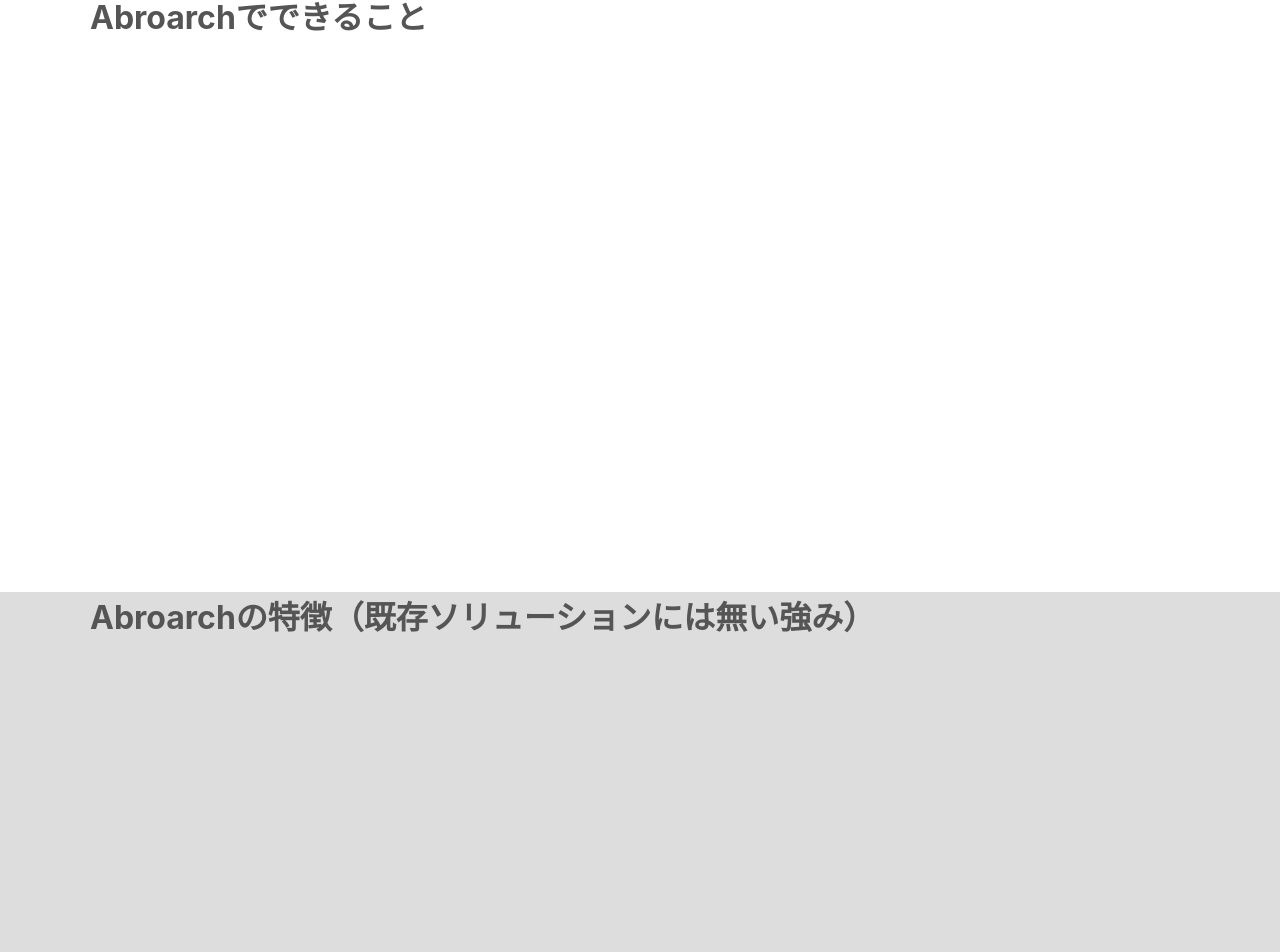
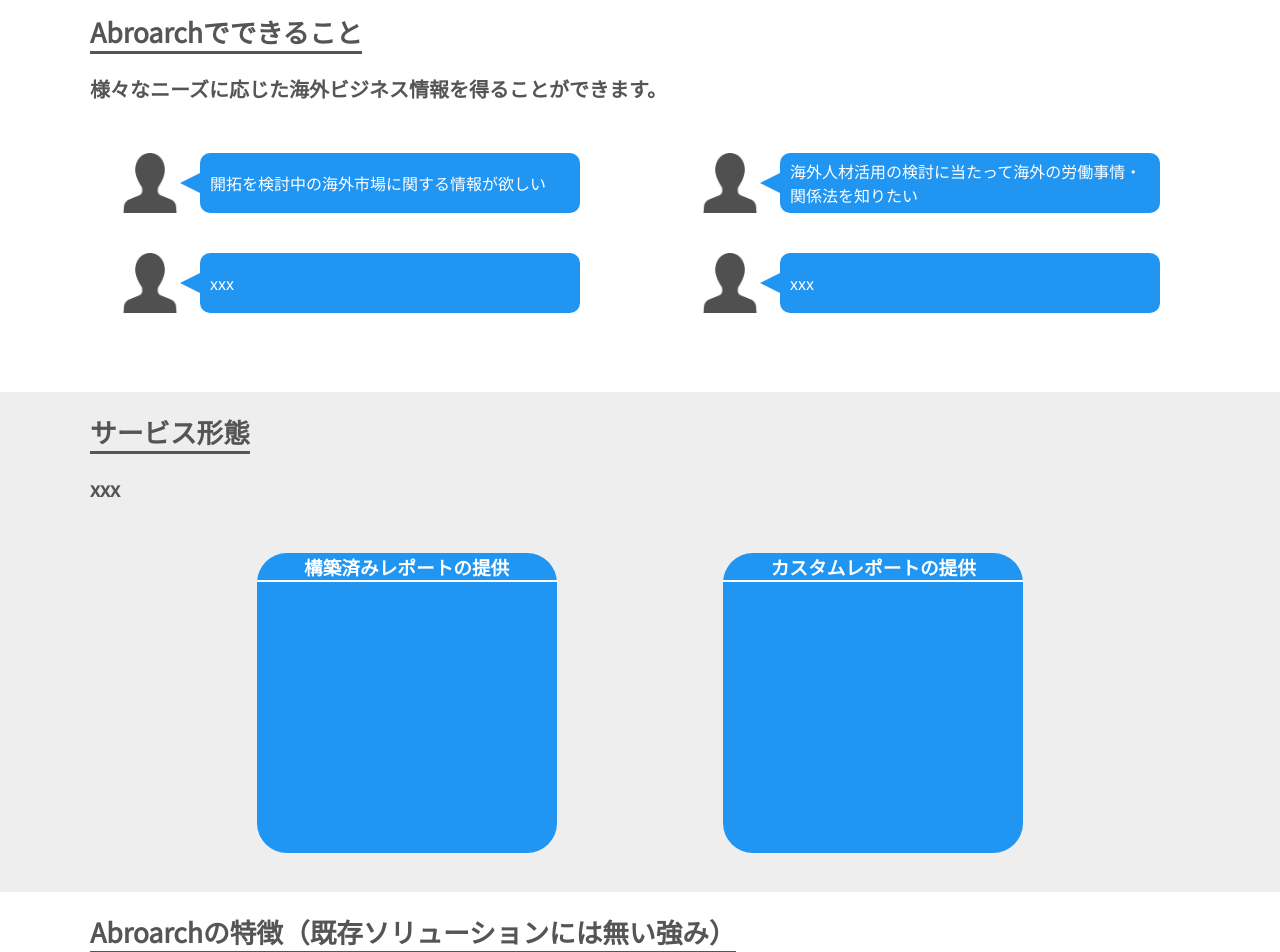
Before and after one commit to YokoMasa/abroarch-poc, a Nuxt app: page / in a window 1280 px wide. Shown: the part 688-1640 px from the top of the page. Built offline with nearby package versions, Linux system fonts and the light colour scheme.

Commit message:
added things

```diff
--- a/layouts/default.vue
+++ b/layouts/default.vue
@@ -18,8 +18,7 @@
 <style lang="scss">
 
 html {
-  font-family: 'Source Sans Pro', -apple-system, BlinkMacSystemFont, 'Segoe UI',
-    Roboto, 'Helvetica Neue', Arial, sans-serif;
+  font-family: 'Noto Sans JP', sans-serif;
   font-size: 16px;
   word-spacing: 1px;
   -ms-text-size-adjust: 100%;
--- a/nuxt.config.js
+++ b/nuxt.config.js
@@ -12,7 +12,8 @@
       { hid: 'description', name: 'description', content: process.env.npm_package_description || '' }
     ],
     link: [
-      { rel: 'icon', type: 'image/x-icon', href: '/favicon.ico' }
+      { rel: 'icon', type: 'image/x-icon', href: '/favicon.ico' },
+      { rel: 'stylesheet', href: 'https://fonts.googleapis.com/css2?family=Noto+Sans+JP&display=swap' }
     ]
   },
   /*
--- a/pages/index.vue
+++ b/pages/index.vue
@@ -14,27 +14,78 @@
 
     <div class="serviceOverview">
       <div class="content">
-        <h1>Abroarchでできること</h1>
+        <div class="headline">Abroarchでできること</div>
+        <p>様々なニーズに応じた海外ビジネス情報を得ることができます。</p>
+
+        <div class="issueList">
+
+          <div class="issue">
+            <img class="issue-person" src="~/assets/person.png">
+            <div class="speach">
+              <div class="speach-bubble">開拓を検討中の海外市場に関する情報が欲しい</div>
+            </div>
+          </div>
+
+           <div class="issue">
+            <img class="issue-person" src="~/assets/person.png">
+            <div class="speach">
+              <div class="speach-bubble">海外人材活用の検討に当たって海外の労働事情・関係法を知りたい</div>
+            </div>
+          </div>
+
+           <div class="issue">
+            <img class="issue-person" src="~/assets/person.png">
+            <div class="speach">
+              <div class="speach-bubble">xxx</div>
+            </div>
+          </div>
+
+           <div class="issue">
+            <img class="issue-person" src="~/assets/person.png">
+            <div class="speach">
+              <div class="speach-bubble">xxx</div>
+            </div>
+          </div>
+
+        </div>
+
+        <p></p>
+
       </div>
     </div>
 
-    <div class="serviceOverview" style="background: #ddd">
+    <div class="plans" style="background: #eee">
       <div class="content">
-        <h1>Abroarchの特徴（既存ソリューションには無い強み）</h1>
+        <div class="headline">サービス形態</div>
+        <p>xxx</p>
+        <div class="plansWrapper">
+          <div class="plan">
+            <p class="plan-name">構築済みレポートの提供</p>
+          </div>
+          <div class="plan">
+            <p class="plan-name">カスタムレポートの提供</p>
+          </div>
+        </div>
       </div>
     </div>
 
-    <div id="form" class="serviceOverview">
+    <div class="serviceOverview">
       <div class="content">
-        <h1>事前登録フォーム</h1>
-        google formsでメールアドレス入力？
+        <div class="headline">Abroarchの特徴（既存ソリューションには無い強み）</div>
       </div>
     </div>
 
-    <div class="serviceOverview" style="background: #ddd">
+    <div id="form" class="serviceOverview" style="background: #eee">
       <div class="content">
-        <h1>Creww協賛について</h1>
-        不要？
+        <div class="headline">事前登録フォーム</div>
+        <p>google formsでメールアドレス入力？</p>
+      </div>
+    </div>
+
+    <div class="serviceOverview">
+      <div class="content">
+        <div class="headline">Creww協賛について</div>
+        <p>不要？</p>
       </div>
     </div>
 
@@ -47,10 +98,15 @@
 }
 </script>
 
-<style lang="scss">
+<style scoped lang="scss">
 $primary: #2195f2;
 $primaryLight: #6ec5ff;
 $primaryDark: #0068bf;
+
+p {
+  font-size: 15pt;
+  font-weight: 600;
+}
 
 .content {
   max-width: 1100px;
@@ -64,6 +120,58 @@
   flex-direction: column;
   justify-content: center;
   align-items: center;
+}
+
+.headline {
+  display: inline-block;
+  margin: 20px 0;
+  font-size: 20pt;
+  font-weight: 700;
+  border-bottom: solid 3px #555 ;
+}
+
+.issueList {
+  display: flex;
+  flex-wrap: wrap;
+  align-items: center;
+  justify-content: space-between;
+  margin: 30px;
+}
+
+.issue {
+  display: flex;
+  align-items: center;
+  margin: 20px 0;
+
+  &-person {
+    width: 60px;
+    height: 60px;
+  }
+}
+
+.speach {
+  display: flex;
+  align-items: center;
+
+  &:before {
+    content: "";
+    width: 0px;
+    height: 0px;
+    border-style: solid;
+    border-color: transparent $primary transparent transparent;
+    border-width: 10px 20px 10px 0;
+  }
+
+  &-bubble {
+    padding: 10px;
+    display: flex;
+    align-items: center;
+    width: 380px;
+    height: 60px;
+    border-radius: 10px;
+    background: $primary;
+    color: white;
+  }
 }
 
 .hero {
@@ -114,7 +222,36 @@
   }
 }
 
+.plansWrapper {
+  width: 100%;
+  height: 80%;
+  display: flex;
+  align-items: center;
+  justify-content: space-evenly;
+}
+
+.plan {
+  width: 300px;
+  height: 300px;
+  background: $primary;
+  border-radius: 30px;
+
+  &-name {
+    font-size: 14pt;
+    text-align: center;
+    color: white;
+    border-bottom: 2px solid white;
+  }
+
+}
+
 .serviceOverview {
-  height: 600px;
+  height: 400px;
 }
+
+.plans {
+  height: 500px;
+}
+
+
 </style>
```
Also changed, not shown: assets/person.png (added).
